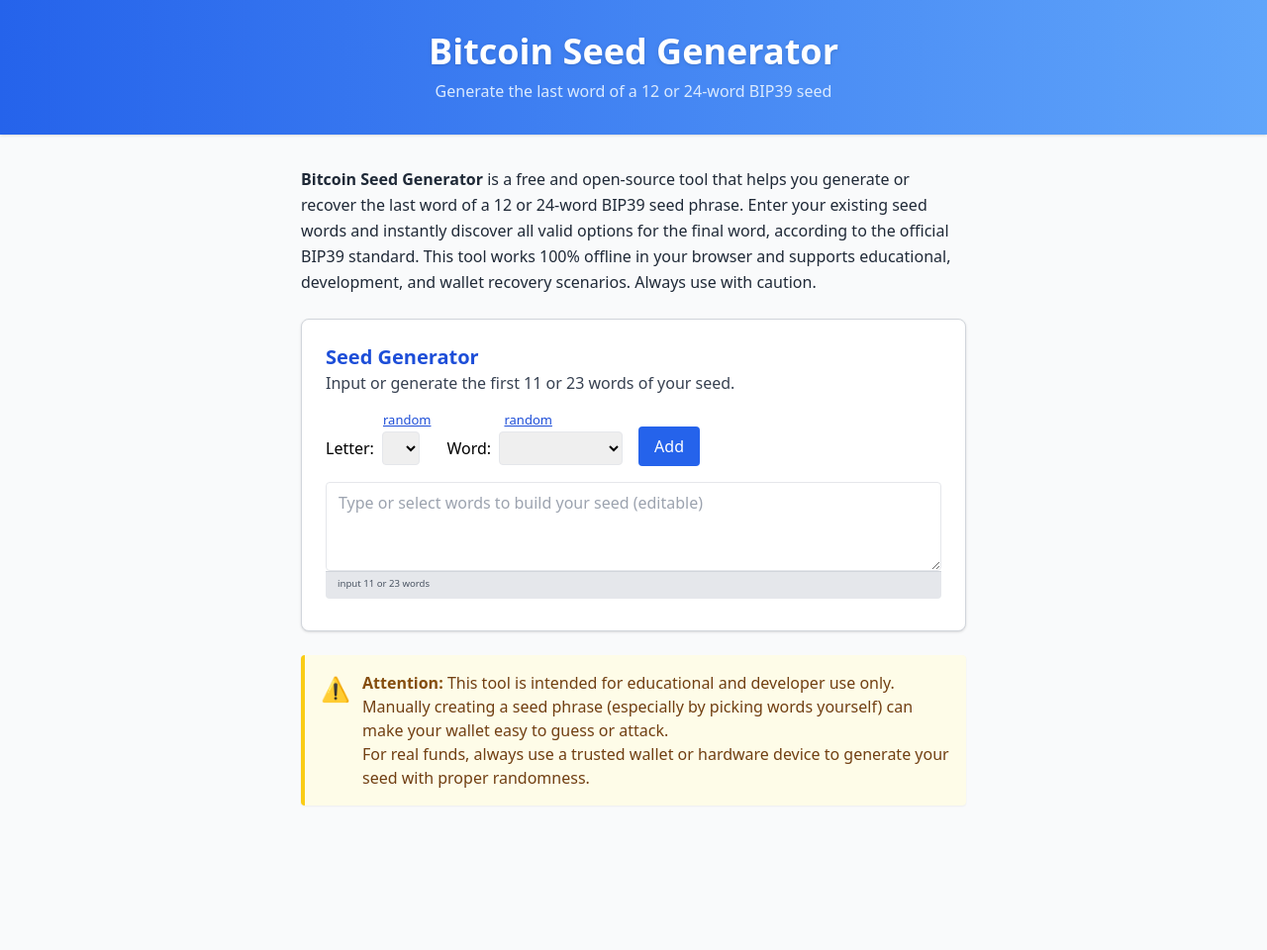
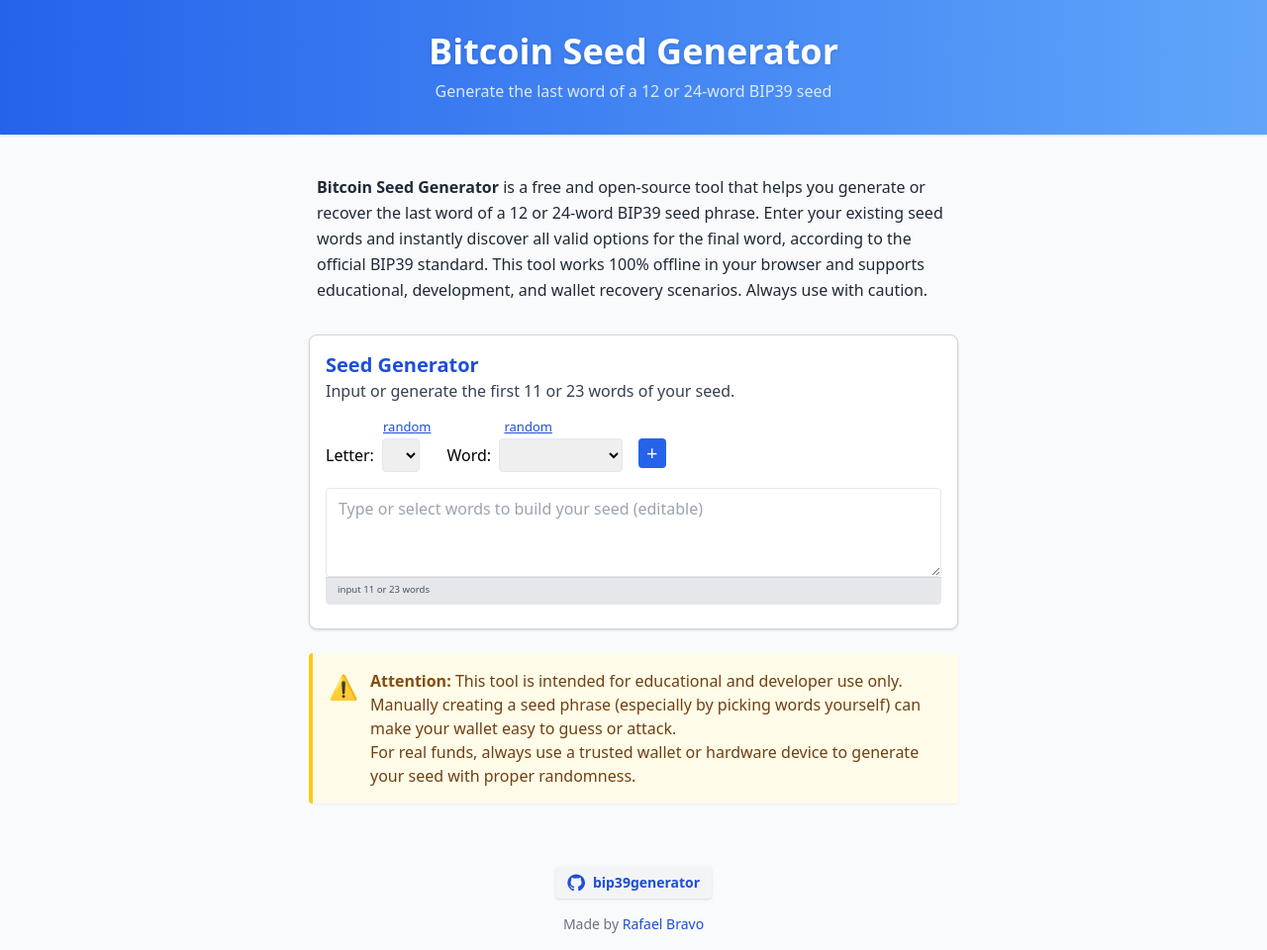
Before and after one commit to rbravo/bip39generator, a website: page public/index.html in a window 1280 px wide. Shown: the whole page at 99% size. Before the commit the page ends 838 px from the top, so only its background shows below. Drawn offline with nearby package versions, Linux system fonts and the light colour scheme; no server answers.

Commit message:
gh-pages deploy

```diff
--- a/public/index.html
+++ b/public/index.html
@@ -3,27 +3,50 @@
 
 <head>
   <meta charset="UTF-8" />
-  <title>Discover 12th or 24th BIP39 Word</title>
+  <meta name="viewport" content="width=device-width, initial-scale=1" />
+  <title>Bitcoin Seed Generator – Discover 12th or 24th BIP39 Word</title>
+  <meta name="description" content="Free and open-source tool to generate or recover the last word of a 12 or 24-word BIP39 seed phrase. Works 100% offline.">
+  <meta name="keywords" content="BIP39, Bitcoin, seed, mnemonic, wallet recovery, crypto, open source, generator">
+  <meta name="author" content="Rafael Bravo">
+  <meta name="robots" content="index, follow">
+
+  <!-- Open Graph / Facebook -->
+  <meta property="og:type" content="website">
+  <meta property="og:url" content="https://rbravo.github.io/bip39generator/">
+  <meta property="og:title" content="Bitcoin Seed Generator – Discover 12th or 24th BIP39 Word">
+  <meta property="og:description" content="Generate or recover the last word of your BIP39 seed phrase. 100% offline, open-source, and secure.">
+
+  <!-- Twitter -->
+  <meta name="twitter:card" content="summary_large_image">
+  <meta name="twitter:title" content="Bitcoin Seed Generator – Discover 12th or 24th BIP39 Word">
+  <meta name="twitter:description" content="Generate or recover the last word of your BIP39 seed phrase. 100% offline, open-source, and secure.">
+
+  <!-- Favicon -->
+  <link rel="icon" href="favicon.ico" type="image/x-icon">
+
+  <!-- Canonical URL -->
+  <link rel="canonical" href="https://rbravo.github.io/bip39generator/">
+
   <script src="https://cdn.tailwindcss.com"></script>
   <!-- <link href="./tailwind.css" rel="stylesheet"> -->
 </head>
 
 <body class="bg-gray-50 min-h-screen">
   <!-- Stylized header -->
-  <header class="py-8 bg-gradient-to-r from-blue-600 to-blue-400 mb-8 shadow">
+  <header class="py-8 bg-gradient-to-r from-blue-600 to-blue-400 shadow mb-0 md:mb-6">
     <h1 class="text-3xl md:text-4xl font-extrabold text-white text-center drop-shadow">Bitcoin Seed Generator</h1>
     <p class="text-center text-blue-100 mt-2">Generate the last word of a 12 or 24-word BIP39 seed</p>
   </header>
 
-  <main class="max-w-2xl mx-auto">
-    <p class="mb-6 text-gray-800 text-base leading-relaxed">
+  <main class="max-w-2xl mx-auto p-2">
+    <p class="mb-6 text-gray-800 text-base leading-relaxed p-2">
       <strong>Bitcoin Seed Generator</strong> is a free and open-source tool that helps you generate or recover the last
       word of a 12 or 24-word BIP39 seed phrase. Enter your existing seed words and instantly discover all valid options
       for the final word, according to the official BIP39 standard. This tool works 100% offline in your browser and
       supports educational, development, and wallet recovery scenarios. Always use with caution.
     </p>
     <!-- Seed Generator UI (único card agora) -->
-    <div id="seed-generator" class="mb-6 border border-gray-300 rounded-lg p-6 bg-white shadow">
+    <div id="seed-generator" class="mb-6 border border-gray-300 rounded-lg p-4 bg-white shadow">
       <h2 class="text-xl font-bold mb-0 text-blue-700">Seed Generator</h2>
       <p class="text-gray-700 mb-4">Input or generate the first 11 or 23 words of your seed.</p>
       <div class="flex flex-wrap items-center gap-4 mb-4">
@@ -49,7 +72,7 @@
           </label>
         </div>
         <button id="addPalavraBtn"
-          class="bg-blue-600 text-white px-4 py-2 rounded mt-4 hover:bg-blue-700 transition">Add
+          class="bg-blue-600 text-white px-2 py-0 rounded mt-4 hover:bg-blue-700 transition" style="font-size: 20px;">+
         </button>
       </div>
       <div class="mb-2 flex items-center gap-2">
@@ -114,7 +137,25 @@
       </div>
     </div>
   </main>
-
+  <footer class="mt-8 mb-4 flex flex-col items-center text-gray-500 text-sm">
+    <a href="https://github.com/rbravo/bip39generator" target="_blank" rel="noopener"
+      class="mb-4 inline-flex items-center gap-2 px-3 py-1.5 rounded bg-gray-100 hover:bg-blue-50 text-blue-700 font-semibold shadow transition"
+      title="View bip39generator on GitHub">
+      <svg xmlns="http://www.w3.org/2000/svg" fill="currentColor" viewBox="0 0 24 24" width="18" height="18"
+        class="inline-block">
+        <path
+          d="M12 .5C5.73.5.5 5.73.5 12c0 5.08 3.29 9.39 7.86 10.91.58.11.79-.25.79-.56 0-.28-.01-1.02-.02-2-3.2.7-3.88-1.54-3.88-1.54-.53-1.34-1.3-1.7-1.3-1.7-1.06-.72.08-.71.08-.71 1.17.08 1.78 1.2 1.78 1.2 1.04 1.78 2.73 1.27 3.4.97.11-.75.41-1.27.74-1.56-2.56-.29-5.26-1.28-5.26-5.7 0-1.26.45-2.29 1.19-3.1-.12-.29-.52-1.46.11-3.04 0 0 .97-.31 3.18 1.18a11.1 11.1 0 0 1 2.9-.39c.98 0 1.97.13 2.9.39 2.2-1.49 3.17-1.18 3.17-1.18.63 1.58.23 2.75.11 3.04.74.81 1.19 1.84 1.19 3.1 0 4.43-2.7 5.41-5.27 5.7.42.36.79 1.09.79 2.2 0 1.59-.01 2.87-.01 3.26 0 .31.21.68.8.56C20.71 21.39 24 17.08 24 12c0-6.27-5.23-11.5-12-11.5z" />
+      </svg>
+      <span>bip39generator</span>
+    </a>
+    <span>
+      Made by
+      <a href="https://github.com/rbravo" target="_blank" rel="noopener"
+        class="text-blue-700 hover:underline font-medium">
+        Rafael Bravo
+      </a>
+    </span>
+  </footer>
 
   <script>
     let wordlist = [];
```
Also changed, not shown: package.json (+5 -3 lines), dist/index.html, 2 other files.
